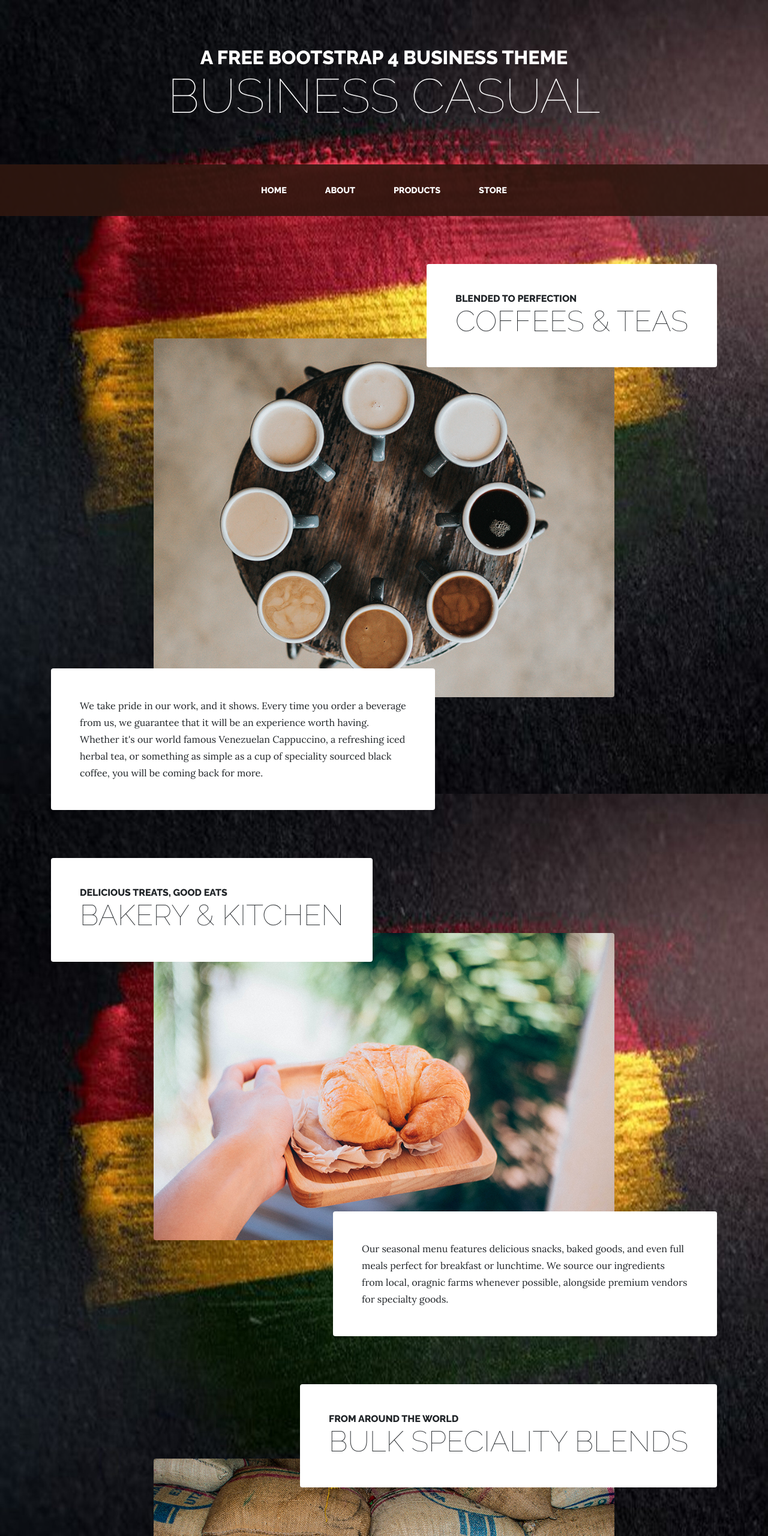
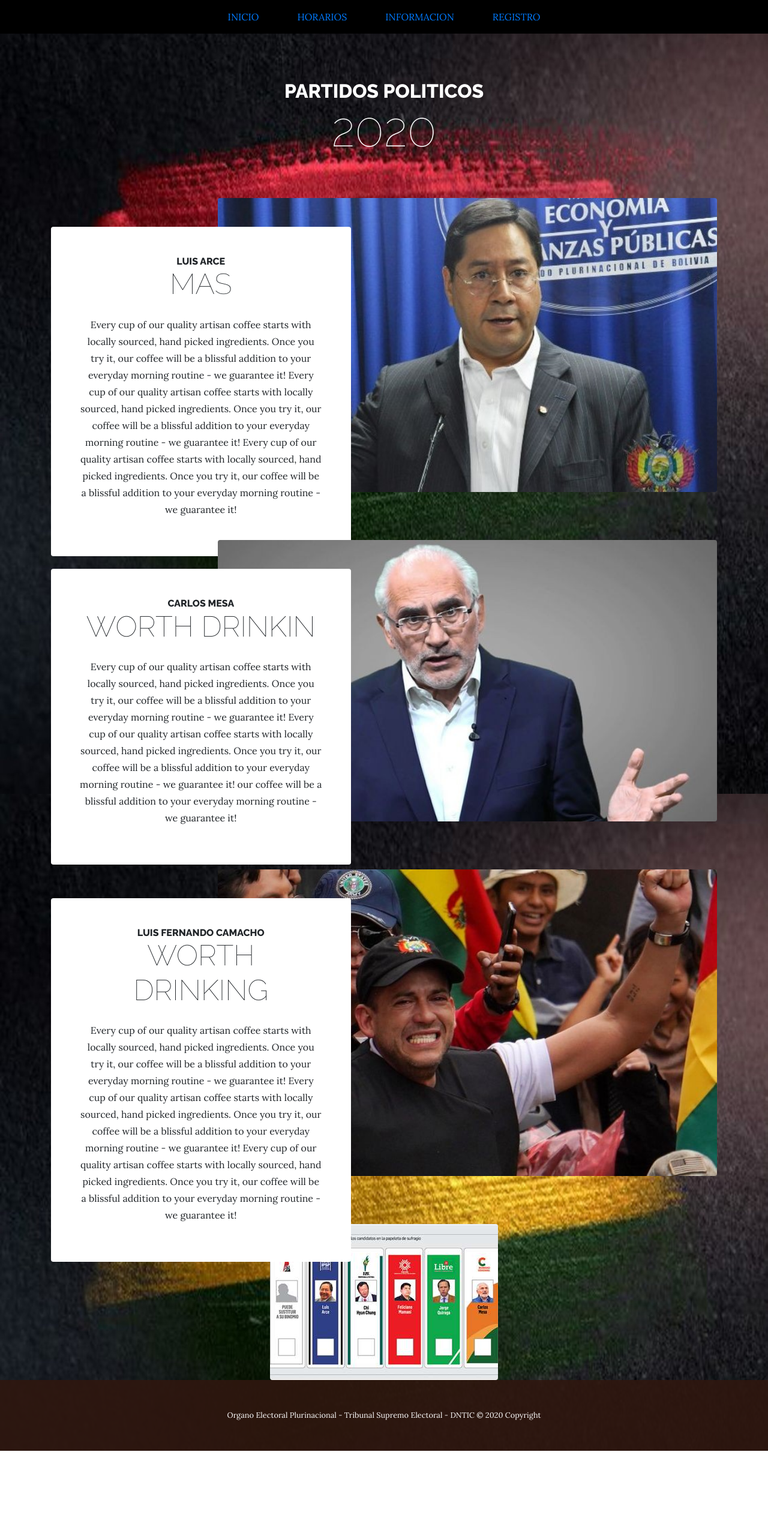
Before and after one commit to Edilson-DEV/TallerdeBase, a website: page startbootstrap-business-casual-gh-pages/products.html in a window 1280 px wide. Shown: the top 2560 px of the page at 60% size. After the commit the page ends 2418 px from the top, so only its background shows below. Drawn offline with Linux system fonts and the light colour scheme.

Commit message:
Correccion de template
Armin y Ronald

```diff
--- a/startbootstrap-business-casual-gh-pages/products.html
+++ b/startbootstrap-business-casual-gh-pages/products.html
@@ -1,8 +1,6 @@
 <!DOCTYPE html>
 <html lang="en">
-
   <head>
-
     <meta charset="utf-8">
     <meta name="viewport" content="width=device-width, initial-scale=1, shrink-to-fit=no">
     <meta name="description" content="">
@@ -12,7 +10,6 @@
 
     <!-- Bootstrap core CSS -->
     <link href="vendor/bootstrap/css/bootstrap.min.css" rel="stylesheet">
-
     <!-- Custom fonts for this template -->
     <link href="https://fonts.googleapis.com/css?family=Raleway:100,100i,200,200i,300,300i,400,400i,500,500i,600,600i,700,700i,800,800i,900,900i" rel="stylesheet">
     <link href="https://fonts.googleapis.com/css?family=Lora:400,400i,700,700i" rel="stylesheet">
@@ -21,100 +18,104 @@
     <link href="css/business-casual.min.css" rel="stylesheet">
 
   </head>
-
-<body>
-
-  <h1 class="site-heading text-center text-white d-none d-lg-block">
-    <span class="site-heading-upper text-primary mb-3">A Free Bootstrap 4 Business Theme</span>
-    <span class="site-heading-lower">Business Casual</span>
-  </h1>
-
   <!-- Navigation -->
-  <nav class="navbar navbar-expand-lg navbar-dark py-lg-4" id="mainNav">
+  <nav class="navbar navbar-expand-lg s" style="background-color: #000000;" id="">
     <div class="container">
       <a class="navbar-brand text-uppercase text-expanded font-weight-bold d-lg-none" href="#">Start Bootstrap</a>
-      <button class="navbar-toggler" type="button" data-toggle="collapse" data-target="#navbarResponsive" aria-controls="navbarResponsive" aria-expanded="false" aria-label="Toggle navigation">
+      <button class="navbar-toggler" type="button" data-toggle="collapse" data-target="#navbarResponsive"
+              aria-controls="navbarResponsive" aria-expanded="false" aria-label="Toggle navigation">
         <span class="navbar-toggler-icon"></span>
       </button>
       <div class="collapse navbar-collapse" id="navbarResponsive">
         <ul class="navbar-nav mx-auto">
           <li class="nav-item px-lg-4">
-            <a class="nav-link text-uppercase text-expanded" href="index.html">Home
+            <a class="nav-link text-uppercase text-expanded" href="index.html">Inicio
               <span class="sr-only">(current)</span>
             </a>
           </li>
           <li class="nav-item px-lg-4">
-            <a class="nav-link text-uppercase text-expanded" href="about.html">About</a>
+            <a class="nav-link text-uppercase text-expanded" href="about.html">Horarios</a>
+          </li>
+          <li class="nav-item px-lg-4">
+            <a class="nav-link text-uppercase text-expanded" href="products.html">Informacion</a>
           </li>
           <li class="nav-item active px-lg-4">
-            <a class="nav-link text-uppercase text-expanded" href="products.html">Products</a>
-          </li>
-          <li class="nav-item px-lg-4">
-            <a class="nav-link text-uppercase text-expanded" href="store.html">Store</a>
+            <a class="nav-link text-uppercase text-expanded" href="store.html">Registro</a>
           </li>
         </ul>
       </div>
     </div>
   </nav>
+  <!-- FIN Navigation -->
 
-  <section class="page-section">
+  <body>
+
+    <h1 class="site-heading text-center text-white d-none d-lg-block">
+      <span class="site-heading-upper text-primary mb-3">partidos politicos </span>
+      <span class="site-heading-lower">2020</span>
+    </h1>
+     <!-- MAS -->
+    <section class="page-section clearfix">
       <div class="container">
-      <div class="product-item">
-        <div class="product-item-title d-flex">
-          <div class="bg-faded p-5 d-flex ml-auto rounded">
-            <h2 class="section-heading mb-0">
-              <span class="section-heading-upper">Blended to Perfection</span>
-              <span class="section-heading-lower">Coffees &amp; Teas</span>
+        <div class="intro">
+          <img class="intro-img img-fluid mb-3 mb-lg-0 rounded" src="img/arce.jpg" alt="">
+          <div class="intro-text left-0 text-center bg-faded p-5 rounded">
+            <h2 class="section-heading mb-4">
+              <span class="section-heading-upper">Luis Arce</span>
+              <span class="section-heading-lower">MAS</span>
             </h2>
+            <p class="mb-3">Every cup of our quality artisan coffee starts with locally sourced, hand picked ingredients. Once you try it, our coffee will be a blissful addition to your everyday morning routine - we guarantee it!
+             Every cup of our quality artisan coffee starts with locally sourced, hand picked ingredients. Once you try it, our coffee will be a blissful addition to your everyday morning routine - we guarantee it!
+             Every cup of our quality artisan coffee starts with locally sourced, hand picked ingredients. Once you try it, our coffee will be a blissful addition to your everyday morning routine - we guarantee it!
+            </p>
           </div>
         </div>
-        <img class="product-item-img mx-auto d-flex rounded img-fluid mb-3 mb-lg-0" src="img/products-01.jpg" alt="">
-        <div class="product-item-description d-flex mr-auto">
-          <div class="bg-faded p-5 rounded">
-            <p class="mb-0">We take pride in our work, and it shows. Every time you order a beverage from us, we guarantee that it will be an experience worth having. Whether it's our world famous Venezuelan Cappuccino, a refreshing iced herbal tea, or something as simple as a cup of speciality sourced black coffee, you will be coming back for more.</p>
        </div>
+    </section>
+     <!-- MESA-->
+
+    <section class="page-section clearfix">
+      <div class="container">
+        <div class="intro">
+            <img class="intro-img img-fluid mb-3 mb-lg-0 rounded" src="img/mesa.jpg" alt="">
+          <div class="intro-text left-0 text-center bg-faded p-5 rounded">
+            <h2 class="section-heading mb-4">
+              <span class="section-heading-upper">Carlos Mesa</span>
+              <span class="section-heading-lower">Worth Drinkin</span>
+            </h2>
+            <p class="mb-3">
+                Every cup of our quality artisan coffee starts with locally sourced, hand picked ingredients. Once you try it, our coffee will be a blissful addition to your everyday morning routine - we guarantee it!
+                Every cup of our quality artisan coffee starts with locally sourced, hand picked ingredients. Once you try it, our coffee will be a blissful addition to your everyday morning routine - we guarantee it!
+                our coffee will be a blissful addition to your everyday morning routine - we guarantee it!
+            </p>
+          </div>
+        </div>
+       </div>
+    </section>
+     <!-- CAMACHO -->
+
+    <section class="page-section clearfix">
+      <div class="container">
+        <div class="intro">
+          <img class="intro-img img-fluid mb-3 mb-lg-0 rounded" src="img/camacho1.jpg" alt="">
+          <div class="intro-text left-0 text-center bg-faded p-5 rounded">
+            <h2 class="section-heading mb-4">
+              <span class="section-heading-upper">Luis Fernando Camacho</span>
+              <span class="section-heading-lower">Worth Drinking</span>
+            </h2>
+            <p class="mb-3">Every cup of our quality artisan coffee starts with locally sourced, hand picked ingredients. Once you try it, our coffee will be a blissful addition to your everyday morning routine - we guarantee it!
+             Every cup of our quality artisan coffee starts with locally sourced, hand picked ingredients. Once you try it, our coffee will be a blissful addition to your everyday morning routine - we guarantee it!
+             Every cup of our quality artisan coffee starts with locally sourced, hand picked ingredients. Once you try it, our coffee will be a blissful addition to your everyday morning routine - we guarantee it!
+            </p>
           </div>
         </div>
        </div>
     </section>
 
-  <section class="page-section">
-    <div class="container">
-      <div class="product-item">
-        <div class="product-item-title d-flex">
-          <div class="bg-faded p-5 d-flex mr-auto rounded">
-            <h2 class="section-heading mb-0">
-              <span class="section-heading-upper">Delicious Treats, Good Eats</span>
-              <span class="section-heading-lower">Bakery &amp; Kitchen</span>
-            </h2>
-          </div>
-        </div>
-        <img class="product-item-img mx-auto d-flex rounded img-fluid mb-3 mb-lg-0" src="img/products-02.jpg" alt="">
-        <div class="product-item-description d-flex ml-auto">
-          <div class="bg-faded p-5 rounded">
-            <p class="mb-0">Our seasonal menu features delicious snacks, baked goods, and even full meals perfect for breakfast or lunchtime. We source our ingredients from local, oragnic farms whenever possible, alongside premium vendors for specialty goods.</p>
-          </div>
-        </div>
-      </div>
-    </div>
-  </section>
 
-  <section class="page-section">
-    <div class="container">
-      <div class="product-item">
-        <div class="product-item-title d-flex">
-          <div class="bg-faded p-5 d-flex ml-auto rounded">
-            <h2 class="section-heading mb-0">
-              <span class="section-heading-upper">From Around the World</span>
-              <span class="section-heading-lower">Bulk Speciality Blends</span>
-            </h2>
-          </div>
-        </div>
-        <img class="product-item-img mx-auto d-flex rounded img-fluid mb-3 mb-lg-0" src="img/products-03.jpg" alt="">
+          <img class="product-item-img mx-auto d-flex rounded img-fluid mb-3 mb-lg-0" src="img/candidato.jpg" alt="">
           <div class="product-item-description d-flex mr-auto">
-          <div class="bg-faded p-5 rounded">
-            <p class="mb-0">Travelling the world for the very best quality coffee is something take pride in. When you visit us, you'll always find new blends from around the world, mainly from regions in Central and South America. We sell our blends in smaller to large bulk quantities. Please visit us in person for more details.</p>
-          </div>
+
           </div>
         </div>
       </div>
@@ -122,7 +123,7 @@
 
     <footer class="footer text-faded text-center py-5">
       <div class="container">
-      <p class="m-0 small">Copyright &copy; Your Website 2020</p>
+        <p class="m-0 small">Organo Electoral Plurinacional - Tribunal Supremo Electoral - DNTIC &copy; 2020 Copyright</p>
       </div>
     </footer>
 
```
Also changed, not shown: startbootstrap-business-casual-gh-pages/about.html (+92 -37 lines), startbootstrap-business-casual-gh-pages/index.html (+35 -29 lines), startbootstrap-business-casual-gh-pages/store.html (+5 -22 lines), startbootstrap-business-casual-gh-pages/img/arce.jpg (added), startbootstrap-business-casual-gh-pages/img/camacho.jpg (added), startbootstrap-business-casual-gh-pages/img/camacho1.jpg (added), startbootstrap-business-casual-gh-pages/img/candidato.jpg (added), startbootstrap-business-casual-gh-pages/img/mesa.jpg (added). Lines whose indentation alone changed are shown as unchanged.
